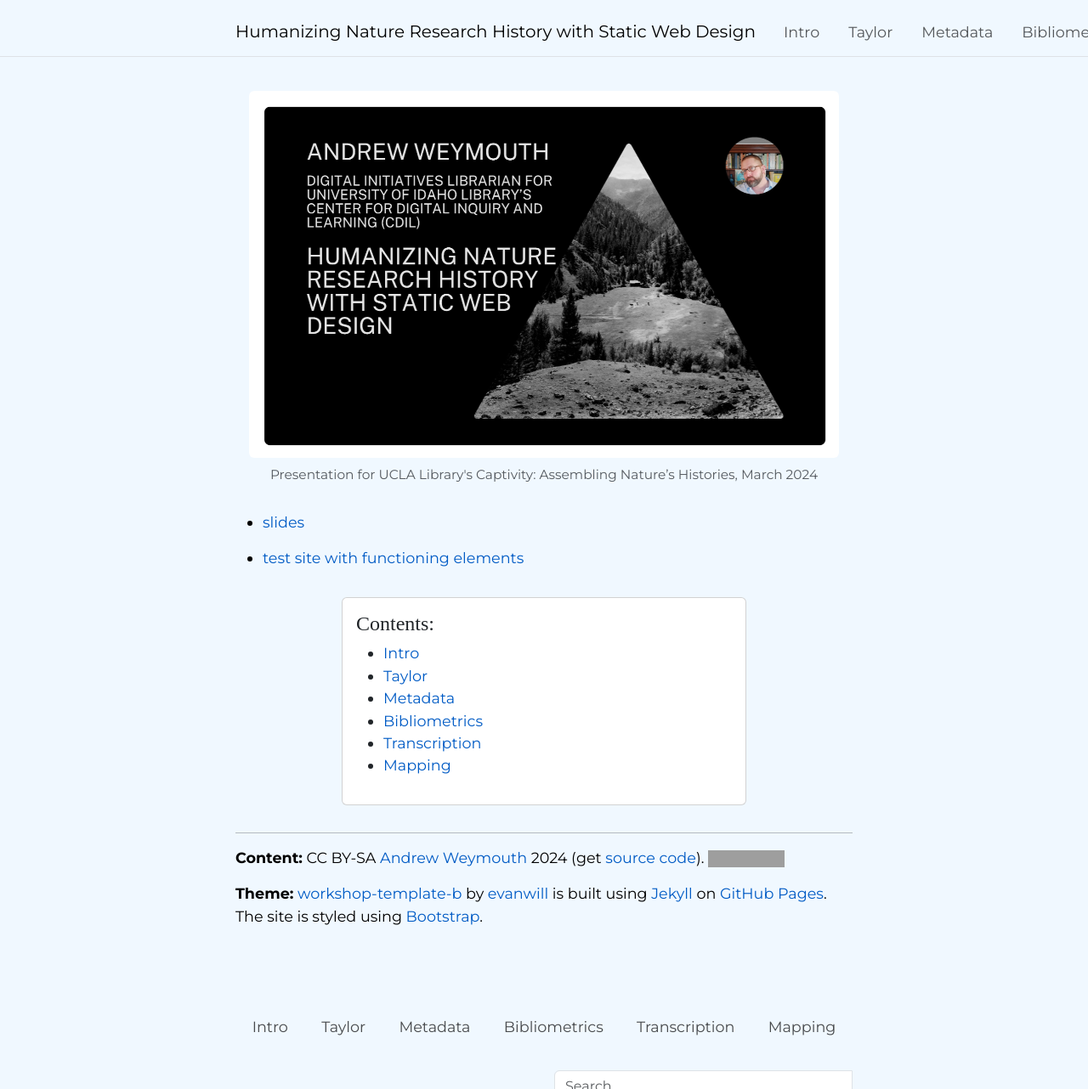
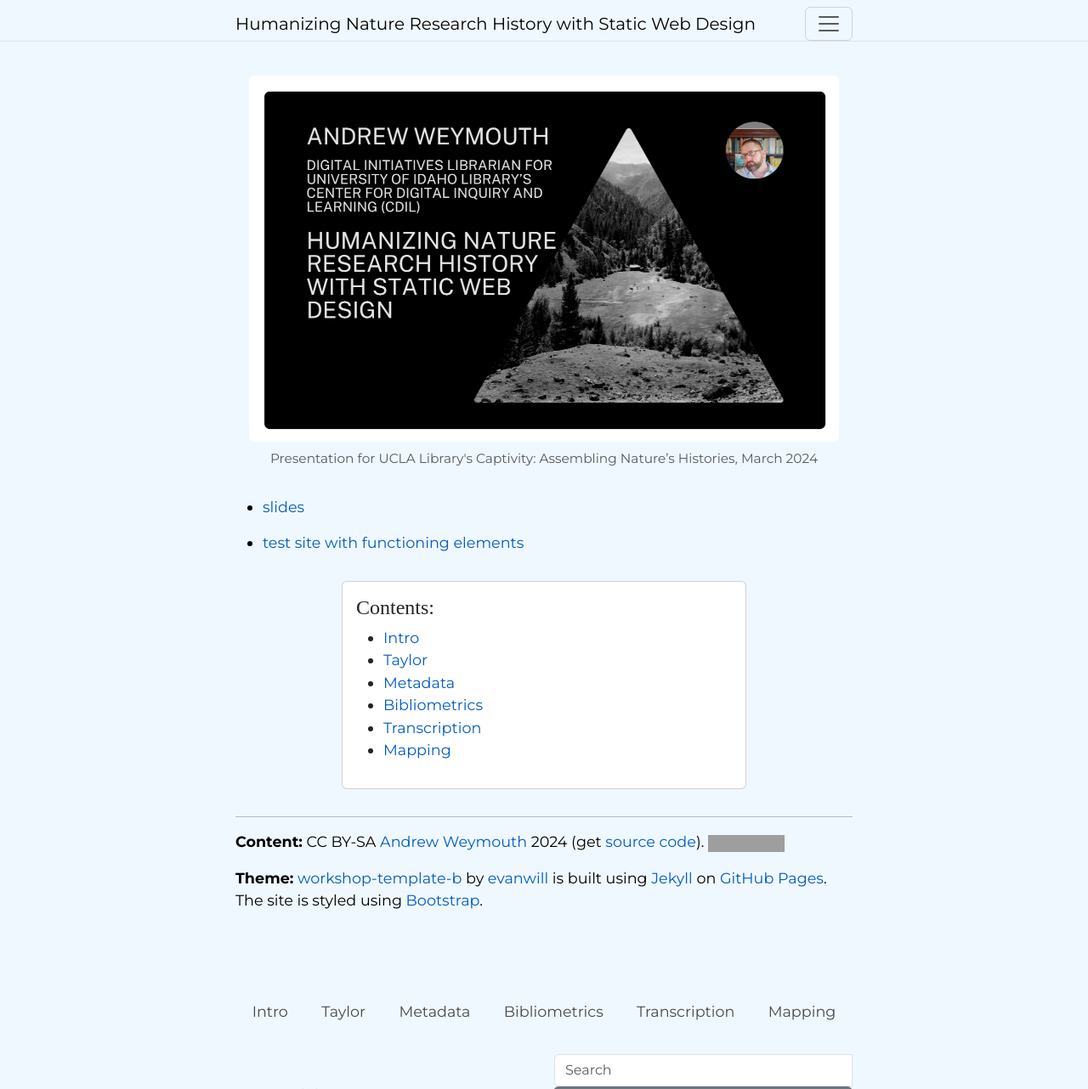
Before and after one commit to aweymo-ui/humanizing, a Jekyll site: the page built from index.md, in a window 1280 px wide, cut to the strip 0-1282 px from the top of the page. Shown: the whole strip at 85% size. Built offline with Jekyll 4.4.1, drawn with Linux system fonts in a browser that asks for light colours; some web fonts are replaced; grey boxes are pictures that could not be loaded.

Commit message:
navbar always be toggling

```diff
--- a/_includes/template/top-nav.html
+++ b/_includes/template/top-nav.html
@@ -1,4 +1,4 @@
-<nav class="navbar navbar-expand-lg navbar-light pb-lg-0 border-bottom" style="background-color: #F0F8FF;">
+<nav class="navbar navbar-light pb-lg-0 border-bottom" style="background-color: #F0F8FF;">
     <div class="container">
         <a class="navbar-brand" href="{{ '/' | relative_url }}">{% if site.title-icon %}{% include icon.html icon=site.title-icon %} {% endif %}{{ site.title }}</a>
         <button class="navbar-toggler" type="button" data-bs-toggle="collapse" data-bs-target="#mainNav" aria-controls="mainNav" aria-expanded="false" aria-label="Toggle navigation">
```
